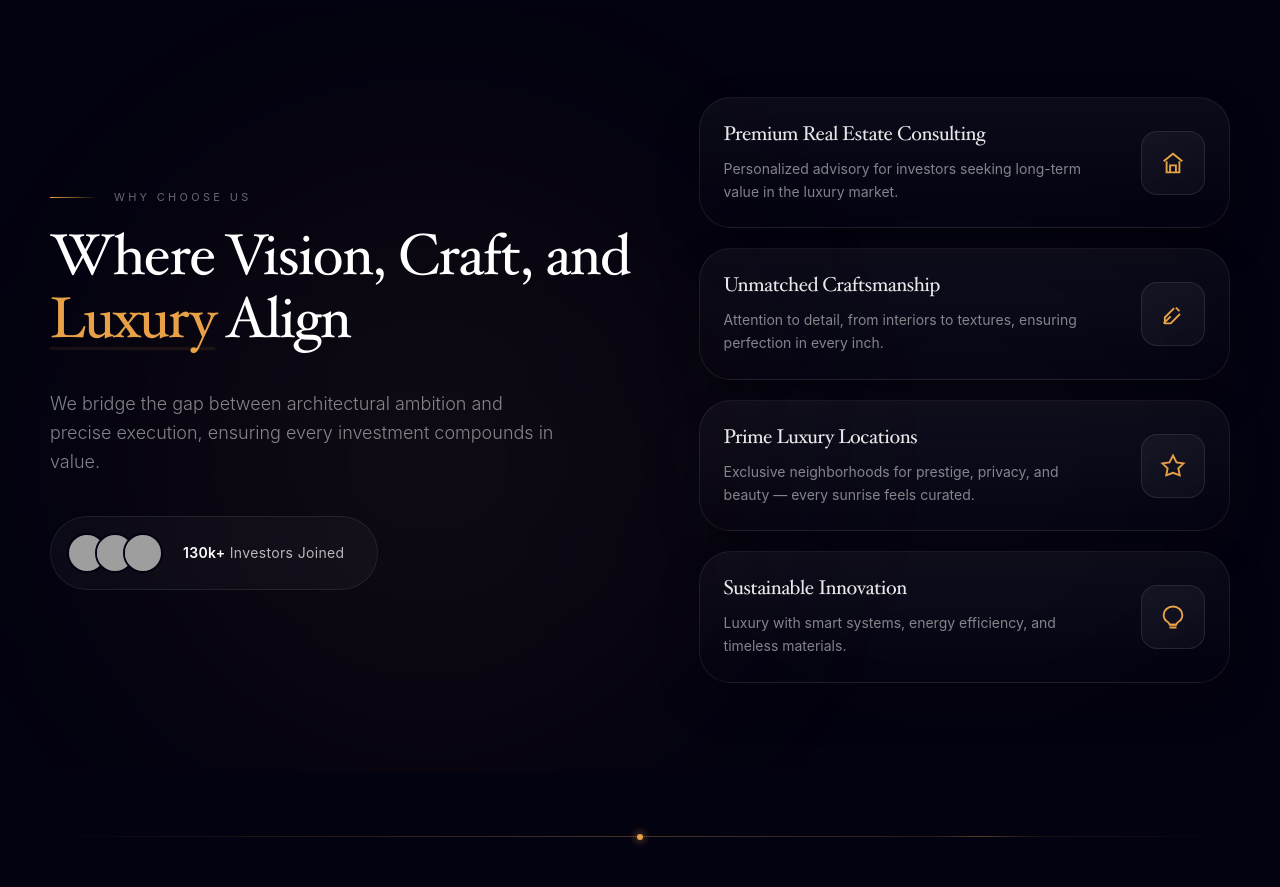
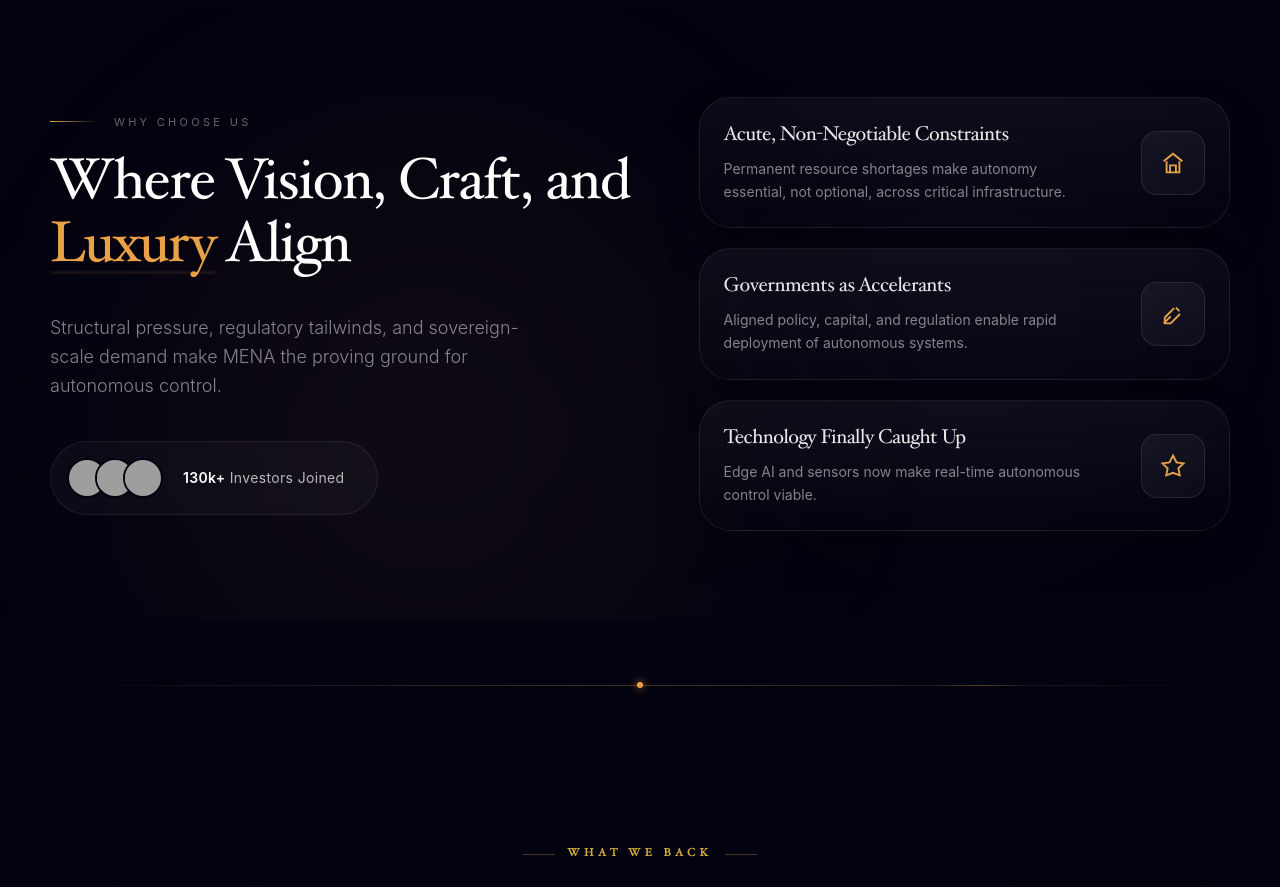
Before and after one commit to DinurakshanRavichandran/yvl-capital, a React (Vite) app in the folder app/: page / in a window 1280 px wide. Shown: the part 1900-2787 px from the top of the page. Built offline with nearby package versions, Linux system fonts and the light colour scheme; grey boxes are pictures that could not be loaded.

Commit message:
Added some conted in whyus

```diff
--- a/app/src/components/whyus.jsx
+++ b/app/src/components/whyus.jsx
@@ -137,8 +137,8 @@ import React from 'react';
 
 const cards = [
   {
-    title: "Premium Real Estate Consulting",
-    desc: "Personalized advisory for investors seeking long-term value in the luxury market.",
+    title: "Acute, Non-Negotiable Constraints",
+    desc: "Permanent resource shortages make autonomy essential, not optional, across critical infrastructure.",
     icon: (
       <svg viewBox="0 0 24 24" className="h-7 w-7" fill="none">
         <path d="M4 10.5L12 4l8 6.5" stroke="currentColor" strokeWidth="1.6" />
@@ -148,8 +148,8 @@ const cards = [
     ),
   },
   {
-    title: "Unmatched Craftsmanship",
-    desc: "Attention to detail, from interiors to textures, ensuring perfection in every inch.",
+    title: "Governments as Accelerants",
+    desc: "Aligned policy, capital, and regulation enable rapid deployment of autonomous systems.",
     icon: (
       <svg viewBox="0 0 24 24" className="h-7 w-7" fill="none">
         <path d="M14.5 6.5l3 3" stroke="currentColor" strokeWidth="1.6" />
@@ -159,8 +159,8 @@ const cards = [
     ),
   },
   {
-    title: "Prime Luxury Locations",
-    desc: "Exclusive neighborhoods for prestige, privacy, and beauty — every sunrise feels curated.",
+    title: "Technology Finally Caught Up",
+    desc: "Edge AI and sensors now make real-time autonomous control viable.",
     icon: (
       <svg viewBox="0 0 24 24" className="h-7 w-7" fill="none">
         <path
@@ -171,21 +171,21 @@ const cards = [
       </svg>
     ),
   },
-  {
-    title: "Sustainable Innovation",
-    desc: "Luxury with smart systems, energy efficiency, and timeless materials.",
-    icon: (
-      <svg viewBox="0 0 24 24" className="h-7 w-7" fill="none">
-        <path
-          d="M12 3c4.4 0 8 3.2 8 7.2 0 2.6-1.4 4.8-3.5 6.1-.8.5-1.5 1.4-1.7 2.3H9.2c-.2-.9-.9-1.8-1.7-2.3C5.4 15 4 12.8 4 10.2 4 6.2 7.6 3 12 3z"
-          stroke="currentColor"
-          strokeWidth="1.6"
-        />
-        <path d="M9 21h6" stroke="currentColor" strokeWidth="1.6" />
-        <path d="M9.5 18.5h5" stroke="currentColor" strokeWidth="1.6" />
-      </svg>
-    ),
-  },
+//   {
+//     title: "Sustainable Innovation",
+//     desc: "Luxury with smart systems, energy efficiency, and timeless materials.",
+//     icon: (
+//       <svg viewBox="0 0 24 24" className="h-7 w-7" fill="none">
+//         <path
+//           d="M12 3c4.4 0 8 3.2 8 7.2 0 2.6-1.4 4.8-3.5 6.1-.8.5-1.5 1.4-1.7 2.3H9.2c-.2-.9-.9-1.8-1.7-2.3C5.4 15 4 12.8 4 10.2 4 6.2 7.6 3 12 3z"
+//           stroke="currentColor"
+//           strokeWidth="1.6"
+//         />
+//         <path d="M9 21h6" stroke="currentColor" strokeWidth="1.6" />
+//         <path d="M9.5 18.5h5" stroke="currentColor" strokeWidth="1.6" />
+//       </svg>
+//     ),
+//   },
 ];
 
 export default function WhySection() {
@@ -215,7 +215,7 @@ export default function WhySection() {
           </h2>
 
           <p className="text-white/50 text-lg font-light leading-relaxed max-w-lg mb-10">
-            We bridge the gap between architectural ambition and precise execution, ensuring every investment compounds in value.
+            Structural pressure, regulatory tailwinds, and sovereign-scale demand make MENA the proving ground for autonomous control.
           </p>
 
           <div className="flex items-center gap-5 p-4 rounded-full bg-white/[0.03] border border-white/[0.08] w-fit backdrop-blur-sm">
```
